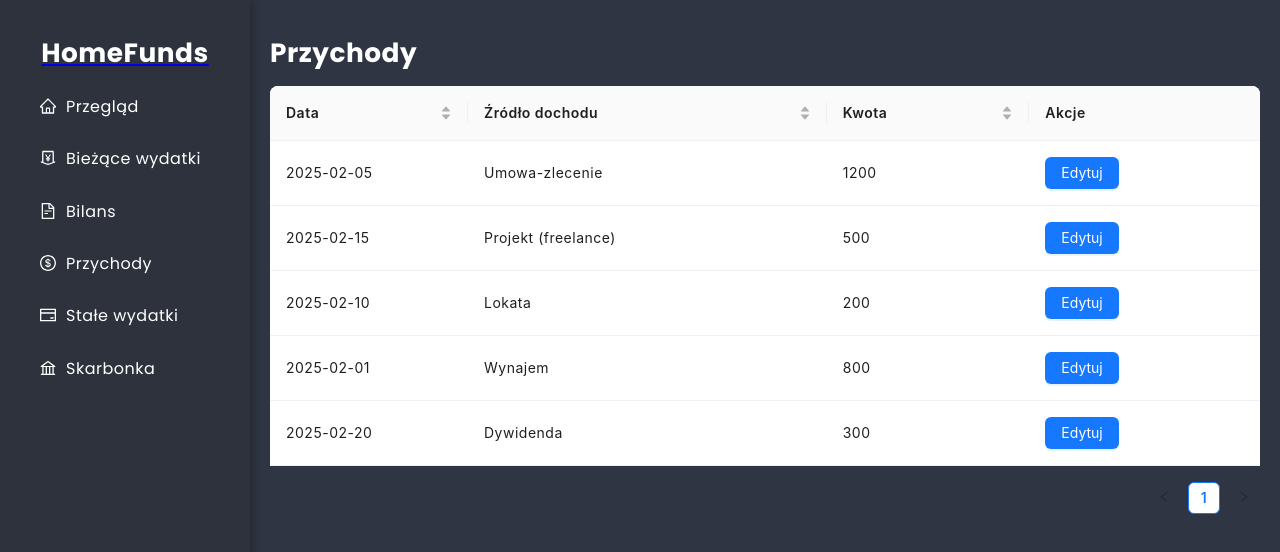
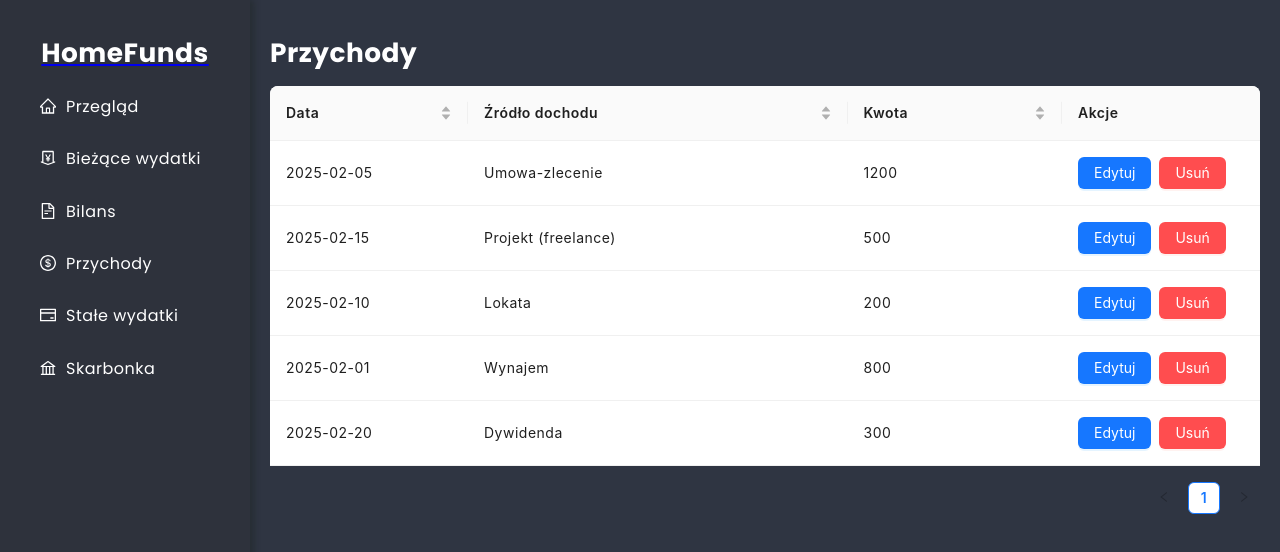
Before and after one commit to Kris87M/home-funds, a React (Create React App) app: page /income in a window 1280 px wide. Shown: the top 552 px of the page. Built offline with nearby package versions, Linux system fonts and the light colour scheme; data requests are answered from the project's data file.

Commit message:
Add button to delete table data

```diff
--- a/src/pages/Income/Income.js
+++ b/src/pages/Income/Income.js
@@ -1,6 +1,8 @@
+// Income.js
+
 import React, { useEffect, useState } from 'react';
 import { useDispatch, useSelector } from 'react-redux';
-import { fetchIncome, updateIncome } from 'connector';
+import { fetchIncome, updateIncome, deleteIncome } from 'connector';
 import { Table, notification, Form } from 'antd';
 import { columns } from './columns';
 import Spinner from 'components/Spinner/Spinner';
@@ -42,6 +44,25 @@ const Income = () => {
     setIsModalOpen(true);
   };
 
+  const handleDelete = (id) => {
+    dispatch(deleteIncome(id))
+      .unwrap()
+      .then(() => {
+        notification.success({
+          message: 'Usunięto dane',
+          description: 'Dane zostały pomyślnie usunięte',
+          placement: 'topRight',
+        });
+      })
+      .catch((error) => {
+        notification.error({
+          message: 'Błąd usuwania danych',
+          description: error.message,
+          placement: 'topRight',
+        });
+      });
+  };
+
   const handleSave = async () => {
     try {
       const updatedRecord = await form.validateFields();
@@ -61,7 +82,7 @@ const Income = () => {
   return (
     <div>
       <h1>Przychody</h1>
-      <Table dataSource={income} columns={columns(handleEdit)} rowKey="id" />
+      <Table dataSource={income} columns={columns(handleEdit, handleDelete)} rowKey="id" />
       <EditableModal
         isOpen={isModalOpen}
         onCancel={() => setIsModalOpen(false)}
--- a/src/pages/Income/columns.js
+++ b/src/pages/Income/columns.js
@@ -1,7 +1,7 @@
 import React from 'react';
-import { Button } from 'antd';
+import { Button, Popconfirm } from 'antd';
 
-export const columns = (handleEdit) => [
+export const columns = (handleEdit, handleDelete) => [
   {
     title: 'Data',
     dataIndex: 'date',
@@ -24,13 +24,23 @@ export const columns = (handleEdit) => [
   {
     title: 'Akcje',
     key: 'actions',
+    width: '20%',
     render: (_, record) => (
-      <Button
-        type="primary"
-        onClick={() => handleEdit(record)}
-      >
-        Edytuj
-      </Button>
+      <>
+        <Button type="primary" onClick={() => handleEdit(record)}>
+          Edytuj
+        </Button>
+        <Popconfirm
+          title="Czy na pewno chcesz usunąć ten rekord?"
+          onConfirm={() => handleDelete(record.id)}
+          okText="Tak"
+          cancelText="Nie"
+        >
+          <Button type="primary" danger style={{ marginLeft: 8 }}>
+            Usuń
+          </Button>
+        </Popconfirm>
+      </>
     ),
   },
 ];
```
